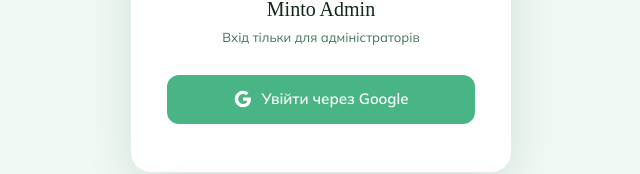
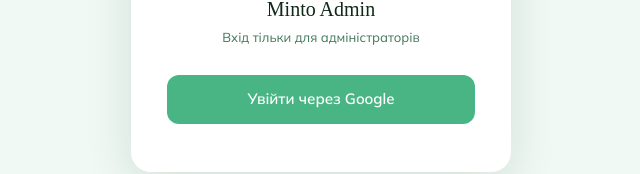
Before and after one commit to OlaZh/Minto-Food, a Next.js app in the folder admin-app/: page /login in a window 1280 px wide. Shown: the part 372-546 px from the top of the page, without its empty margins (319-959 px from the left). Built offline with nearby package versions, Linux system fonts and the light colour scheme.

Commit message:
fix: simplify admin login page, use shared supabase client

```diff
--- a/admin-app/src/app/login/page.tsx
+++ b/admin-app/src/app/login/page.tsx
@@ -1,19 +1,17 @@
 'use client'
 
-import { createBrowserClient } from '@supabase/ssr'
+import { createClient } from '@/lib/supabase/client'
 
 export default function LoginPage() {
   async function handleGoogleLogin() {
-    const supabase = createBrowserClient(
-      process.env.NEXT_PUBLIC_SUPABASE_URL!,
-      process.env.NEXT_PUBLIC_SUPABASE_ANON_KEY!
-    )
-    await supabase.auth.signInWithOAuth({
+    const supabase = createClient()
+    const { error } = await supabase.auth.signInWithOAuth({
       provider: 'google',
       options: {
-        redirectTo: `${location.origin}/auth/callback`,
+        redirectTo: `${window.location.origin}/auth/callback`,
       },
     })
+    if (error) alert(error.message)
   }
 
   return (
@@ -42,6 +40,7 @@
           Вхід тільки для адміністраторів
         </p>
         <button
+          type="button"
           onClick={handleGoogleLogin}
           style={{
             width: '100%',
@@ -54,18 +53,8 @@
             border: 'none',
             borderRadius: '12px',
             cursor: 'pointer',
-            display: 'flex',
-            alignItems: 'center',
-            justifyContent: 'center',
-            gap: '10px',
           }}
         >
-          <svg width="18" height="18" viewBox="0 0 24 24" fill="currentColor">
-            <path d="M22.56 12.25c0-.78-.07-1.53-.2-2.25H12v4.26h5.92c-.26 1.37-1.04 2.53-2.21 3.31v2.77h3.57c2.08-1.92 3.28-4.74 3.28-8.09z" fill="#fff"/>
-            <path d="M12 23c2.97 0 5.46-.98 7.28-2.66l-3.57-2.77c-.98.66-2.23 1.06-3.71 1.06-2.86 0-5.29-1.93-6.16-4.53H2.18v2.84C3.99 20.53 7.7 23 12 23z" fill="#fff"/>
-            <path d="M5.84 14.09c-.22-.66-.35-1.36-.35-2.09s.13-1.43.35-2.09V7.07H2.18C1.43 8.55 1 10.22 1 12s.43 3.45 1.18 4.93l2.85-2.22.81-.62z" fill="#fff"/>
-            <path d="M12 5.38c1.62 0 3.06.56 4.21 1.64l3.15-3.15C17.45 2.09 14.97 1 12 1 7.7 1 3.99 3.47 2.18 7.07l3.66 2.84c.87-2.6 3.3-4.53 6.16-4.53z" fill="#fff"/>
-          </svg>
           Увійти через Google
         </button>
       </div>
```
